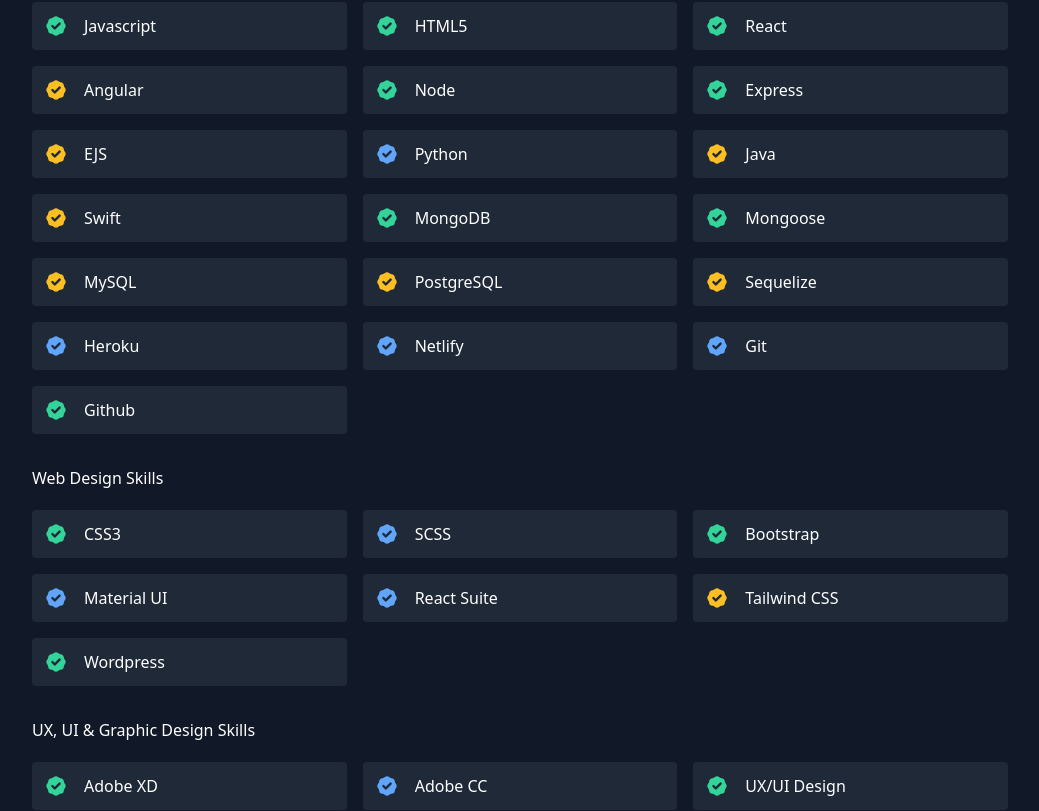
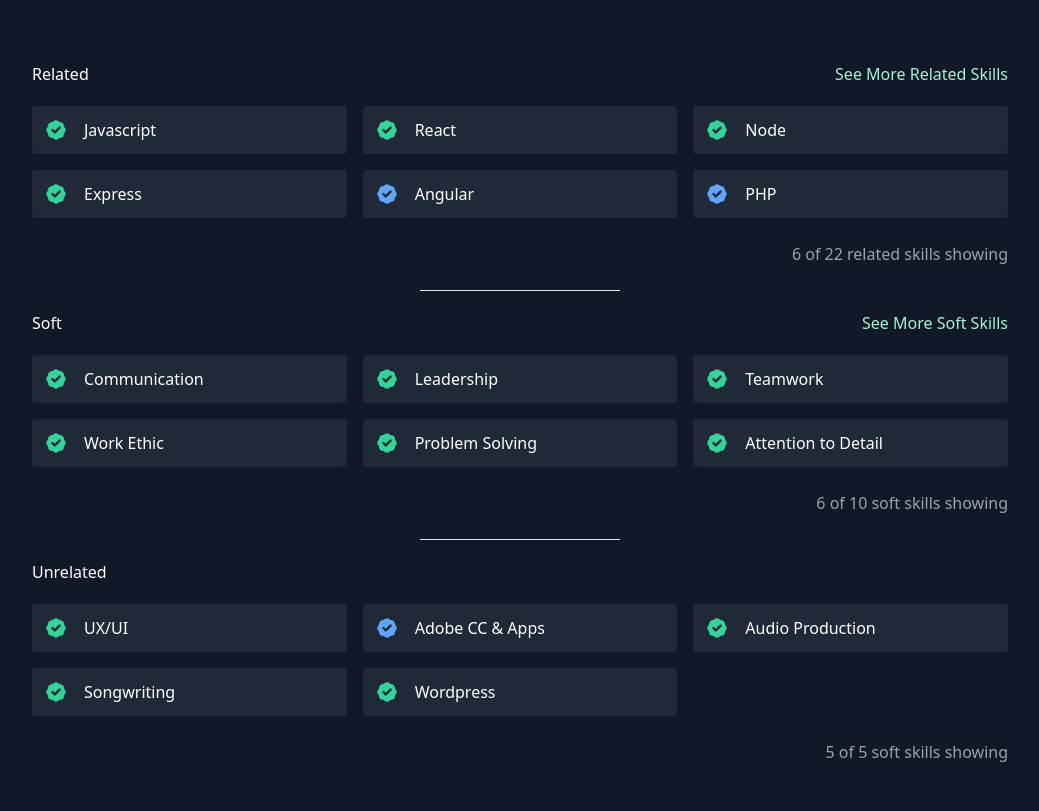
Before and after one commit to matthewrapp/my-portfolio, a React (Create React App) app: page / in a window 1280 px wide. Shown: the part 1780-2591 px from the top of the page, without its empty margins (120-1159 px from the left). Built offline with nearby package versions, Linux system fonts and the light colour scheme.

Commit message:
pushing new updates

```diff
--- a/src/components/About.js
+++ b/src/components/About.js
@@ -11,9 +11,21 @@
             </h1>
             <h3 className="title-font text-white text-1xl sm:text2xl mb-4">Web Full-Stack Developer</h3>
           <p className="mb-8 leading-relaxed">
-                Currently, a senior at BYU-Idaho, set to graduate in December of 2021.<br />
-                My major is Web Design & Development and minoring in Computer Science. Although I love to program, I also will graduate with a UX/UI Certificate, to help develop my eye and mind to become a Full-Stack Developer. <br /><br />
-                Side note.... this portfolio/resumé is built using React.js.
+              Currently working as a full-time software engineer for Shine Solar.
+              December 2021, I graduated from BYU-Idaho with a major in Web Development
+              and minor in Computer Science. I love to create software, finding ways
+              to improve my life and the life of someone else through different
+              technologies and software is something I enjoy. I also love to write
+              and produce music and am currently part of an electro-pop
+              duo <a
+                href="https://luckycoinmusic.com"
+                target="_blank" rel="noopener noreferrer"
+                className="text-green-500 underline">Lucky Coin</a>. This gives me more opportunities to be creative, work with others,
+              and strengthen my leadership and communication skills.
+
+              <br /> <br />
+
+              Side note.... this portfolio/resumé is built using React.js.
           </p>
         <div className="flex justify-center">
             <a
--- a/src/components/Footer.js
+++ b/src/components/Footer.js
@@ -52,7 +52,7 @@
     <section id="footer" className='bg-gray-800'>
       <div className="container mx-auto flex px-10 py-16 md:flex-row flex-col items-center justify-center">
         <div className="lg:flex-grow flex flex-col items-center mb-16 md:mb-0 text-center xl:w-1/2 lg:w-1/2 md:w-3/4 sm:w-full">
-            <div className="flex flex-row justify-between xl:w-1/2 lg:w-1/2 md:w-3/4 sm:w-full">
+            <div className="flex flex-wrap flex-row justify-between xl:w-1/2 lg:w-1/2 md:w-3/4 sm:w-full">
                 <SocialIcon url="https://www.linkedin.com/in/matthewrapp-/" target='_blank' bgColor='transparent' fgColor='#fff' />
                 <SocialIcon url="https://github.com/matthewrapp" target='_blank' bgColor='transparent' fgColor='#fff'  />
                 <SocialIcon url="https://www.instagram.com/matthewrapp" target='_blank' bgColor='transparent' fgColor='#fff'  />
--- a/src/components/Navbar.js
+++ b/src/components/Navbar.js
@@ -1,7 +1,25 @@
 // import { ArrowRightIcon } from "@heroicons/react/solid";
-import React from "react";
+import React, {useEffect, useState} from "react";
 
 export default function Navbar() {
+  const [showNav, setShowNav] = useState(true);
+
+  // constructor
+  useEffect(() => {
+    if (window.innerWidth < 767) setShowNav(false)
+    else setShowNav(true);
+  }, []);
+
+  useEffect(() => {
+    window.addEventListener('resize', () => {
+      if (window.innerWidth < 767) setShowNav(false)
+      else setShowNav(true);
+    });
+
+    return window.removeEventListener('resize', () => { return ;})
+  });
+
+  if (showNav) {
     return (
       <header className="bg-gray-800 md:sticky top-0 z-10">
         <div className="container mx-auto flex flex-wrap p-5 flex-col md:flex-row items-center">
@@ -15,17 +33,11 @@
               <a href="#skills" className="md:mr-5 hover:text-white">
                 Skills
               </a>
-          <a href="https://drive.google.com/file/d/1agheXdhAhibtr_kQdQFAoKOV2WKeujHW/view?usp=sharing" target='_blank' rel="noopener noreferrer" className="md:mr-5 hover:text-white">
+              <a href="https://drive.google.com/file/d/1486RclCQb9ZPYk3r0Rp_CrNt8Qx2fe20/view?usp=sharing" target='_blank' rel="noopener noreferrer" className="md:mr-5 hover:text-white">
                 Resumé
               </a>
             </nav>
-        {/* <a
-          href="#contact"
-          className="inline-flex items-center bg-gray-800 border-0 py-1 px-3 focus:outline-none hover:bg-gray-700 rounded text-base mt-4 md:mt-0">
-          Contact Matthew
-          <ArrowRightIcon className="w-4 h-4 ml-1" />
-        </a> */}
         </div>
-    </header>
-  );
+      </header>)
+    } else return null;
 }
--- a/src/components/Skills.js
+++ b/src/components/Skills.js
@@ -1,10 +1,13 @@
 import { BadgeCheckIcon, ChipIcon } from "@heroicons/react/solid";
-import React from "react";
-import { devSkills, webDesignSkills, uxSkills } from "../data";
+import React, {useState} from "react";
+import { relatedSkills, softSkills, unrelatedSkills } from "../data";
 
-function skillBadges(array) {
-  return array.map((skill) => (
-      <div key={skill.skill} className="p-2 sm:w-1/3 w-full">
+function skillBadges(array, index, limit) {
+  const maxToReturn = limit + index;
+  return array.map((skill, i) => {
+      if (maxToReturn > i) {
+        return (
+          <div key={i} className="p-2 sm:w-1/3 w-full">
             <div className="bg-gray-800 rounded flex p-3 h-full items-center">
               <BadgeCheckIcon className={`${skill.lvl === 'great' ? 'text-green-400' : ''} ${skill.lvl === 'good' ? 'text-blue-400' : ''} ${skill.lvl === 'okay' ? 'text-yellow-400' : ''} w-6 h-6 flex-shrink-0 mr-4`} />
               <span className="title-font font-medium text-white">
@@ -12,10 +15,17 @@
               </span>
             </div>
           </div>
-    ))
+        )
+      } else return null
+  })
 }
 
 export default function Skills() {
+  const LIMIT = 6;
+  const [moreRelatedSkillsIndex, setMoreRelatedSkillsIndex] = useState(0);
+  const [moreSoftSkillsIndex, setMoreSoftSkillsIndex] = useState(0);
+  const [moreUnrelatedSkillsIndex, setMoreUnrelatedSkillsIndex] = useState(0);
+
   return (
     <section id="skills">
       <div className="container px-5 py-10 mx-auto">
@@ -43,21 +53,73 @@
           </div>
         </div>
         <div className="lg:w-4/5 sm:mx-auto mb-6 -mx-2">
-          <h3 className="title-font text-white text-1xl sm:text2xl mb-3 pl-2">Development/Programming Skills</h3>
+          <div className="flex justify-between">
+            <h3 className="title-font text-white text-1xl sm:text2xl mb-3 pl-2">Related</h3>
+            {relatedSkills.length > moreRelatedSkillsIndex + LIMIT &&
+              <button className="inline-flex bg-transparent-500 border-0 focus:outline-none text-green-200 hover:text-green-400 rounded text-1xl sm:text2xl mb-3 px-2"
+                onClick={() => setMoreRelatedSkillsIndex(prevVal => prevVal + LIMIT)}>
+                See More Related Skills
+              </button>
+            }
+          </div>
+
           <div className="flex flex-wrap">
-            {skillBadges(devSkills)}
+            {skillBadges(relatedSkills, moreRelatedSkillsIndex, LIMIT)}
+          </div>
+
+          <div className="text-grey mt-4 text-1xl sm:text2xl text-right pr-2">
+            {relatedSkills.length <= moreRelatedSkillsIndex + LIMIT ?
+              `${relatedSkills.length} of ${relatedSkills.length} related skills showing`  : `${LIMIT + moreRelatedSkillsIndex} of ${relatedSkills.length} related skills showing`
+            }
           </div>
         </div>
+
+        <hr style={{ width: "200px", margin: "20px auto", borderTopWidth: ".5px" }} />
+
         <div className="lg:w-4/5 sm:mx-auto mb-6 -mx-2">
-          <h3 className="title-font text-white text-1xl sm:text2xl mb-3 pl-2">Web Design Skills</h3>
+          <div className="flex justify-between">
+            <h3 className="title-font text-white text-1xl sm:text2xl mb-3 pl-2">Soft</h3>
+            {softSkills.length > moreSoftSkillsIndex + LIMIT &&
+                <button className="inline-flex bg-transparent-500 border-0 focus:outline-none text-green-200 hover:text-green-400 rounded text-1xl sm:text2xl mb-3 px-2"
+                  onClick={() => setMoreSoftSkillsIndex(prevVal => prevVal + LIMIT)}>
+                  See More Soft Skills
+                </button>
+            }
+          </div>
+
           <div className="flex flex-wrap">
-            {skillBadges(webDesignSkills)}
+            {skillBadges(softSkills, moreSoftSkillsIndex, LIMIT)}
+          </div>
+
+          <div className="text-grey mt-4 text-1xl sm:text2xl text-right pr-2">
+            {softSkills.length <= moreSoftSkillsIndex + LIMIT ?
+              `${softSkills.length} of ${softSkills.length} soft skills showing`  : `${LIMIT + moreSoftSkillsIndex} of ${softSkills.length} soft skills showing`
+            }
           </div>
         </div>
+
+        <hr style={{ width: "200px", margin: "20px auto", borderTopWidth: ".5px" }} />
+
         <div className="lg:w-4/5 sm:mx-auto mb-6 -mx-2">
-          <h3 className="title-font text-white text-1xl sm:text2xl mb-3 pl-2">UX, UI & Graphic Design Skills</h3>
+          <h3 className="title-font text-white text-1xl sm:text2xl mb-3 pl-2">Unrelated</h3>
+
+          {unrelatedSkills.length > moreUnrelatedSkillsIndex + LIMIT &&
+            <div className="text-center m-auto">
+              <button className="inline-flex text-white bg-green-500 border-0 py-2 px-6 focus:outline-none hover:bg-green-600 rounded text-lg"
+                onClick={() => setMoreUnrelatedSkillsIndex(prevVal => prevVal + LIMIT)}>
+                See More Unrelated Skills
+              </button>
+            </div>
+          }
+
           <div className="flex flex-wrap">
-            {skillBadges(uxSkills)}
+            {skillBadges(unrelatedSkills, moreUnrelatedSkillsIndex, LIMIT)}
+          </div>
+
+          <div className="text-grey mt-4 text-1xl sm:text2xl text-right pr-2">
+            {unrelatedSkills.length <= moreUnrelatedSkillsIndex + LIMIT ?
+              `${unrelatedSkills.length} of ${unrelatedSkills.length} soft skills showing`  : `${LIMIT + moreUnrelatedSkillsIndex} of ${unrelatedSkills.length} soft skills showing`
+            }
           </div>
         </div>
       </div>
--- a/src/data.js
+++ b/src/data.js
@@ -61,135 +61,65 @@
   },
 ];
 
-export const devSkills = [
-  {
-    skill: 'Javascript',
-    lvl: 'great'
-  },
-  {
-    skill: 'HTML5',
-    lvl: 'great'
-  },
-  {
-    skill: 'React',
-    lvl: 'great'
-  },
-  {
-    skill: 'Angular',
-    lvl: 'okay'
-  },
-  {
-    skill: 'Node',
-    lvl: 'great'
-  },
-  {
-    skill: 'Express',
-    lvl: 'great'
-  },
-  {
-    skill: 'EJS',
-    lvl: 'okay'
-  },
-  {
-    skill: 'Python',
-    lvl: 'good'
-  },
-  {
-    skill: 'Java',
-    lvl: 'okay'
-  },
-  {
-    skill: 'Swift',
-    lvl: 'okay'
-  },
-  {
-    skill: 'MongoDB',
-    lvl: 'great'
-  },
-  {
-    skill: 'Mongoose',
-    lvl: 'great'
-  },
-  {
-    skill: 'MySQL',
-    lvl: 'okay'
-  },
-  {
-    skill: 'PostgreSQL',
-    lvl: 'okay'
-  },
-  {
-    skill: 'Sequelize',
-    lvl: 'okay'
-  },
-  {
-    skill: 'Heroku',
-    lvl: 'good'
-  },
-  {
-    skill: 'Netlify',
-    lvl: 'good'
-  },
-  {
-    skill: 'Git',
-    lvl: 'good'
-  },
-  {
-    skill: 'Github',
-    lvl: 'great'
-  },
+export const relatedSkills = [
+  { skill: 'Javascript', lvl: 'great' },
+  { skill: 'React', lvl: 'great' },
+  { skill: 'Node', lvl: 'great' },
+  { skill: 'Express', lvl: 'great' },
+  { skill: 'Angular', lvl: 'good' },
+  { skill: 'PHP', lvl: 'good' },
+  { skill: 'Python', lvl: 'good' },
+  { skill: 'Java', lvl: 'good' },
+  { skill: 'Kotlin', lvl: 'okay' },
+  { skill: 'NoSQL', lvl: 'great' },
+  { skill: 'SQL', lvl: 'great' },
+  { skill: 'CSS3', lvl: 'great' },
+  { skill: 'SCSS/SASS', lvl: 'great' },
+  { skill: 'Boostrap', lvl: 'great' },
+  { skill: 'Material UI', lvl: 'great' },
+  { skill: 'Tailwind CSS', lvl: 'good' },
+  { skill: 'Netlify', lvl: 'great' },
+  { skill: 'AWS', lvl: 'okay' },
+  { skill: 'Google Cloud', lvl: 'okay' },
+  { skill: 'Heroku', lvl: 'good' },
+  { skill: 'Git', lvl: 'good' },
+  { skill: 'Github', lvl: 'great' },
+  // { skill: 'MongoDB', lvl: 'great' },
+  // { skill: 'Firebase', lvl: 'good' },
+  // { skill: 'DynamoDB', lvl: 'good' },
+  // { skill: 'Mongoose', lvl: 'great' },
+  // { skill: 'MySQL', lvl: 'okay' },
+  // { skill: 'PostgreSQL', lvl: 'okay' },
+  // { skill: 'Sequelize', lvl: 'okay' },
+];
+
+export const softSkills = [
+  { skill: 'Communication', lvl: 'great' },
+  { skill: 'Leadership', lvl: 'great' },
+  { skill: 'Teamwork', lvl: 'great' },
+  { skill: 'Work Ethic', lvl: 'great' },
+  { skill: 'Problem Solving', lvl: 'great' },
+  { skill: 'Attention to Detail', lvl: 'great' },
+  { skill: 'Creative Thinking', lvl: 'great' },
+  { skill: 'Time Management', lvl: 'great' },
+  { skill: 'Adaptability', lvl: 'great' },
+  { skill: 'Context-Switching', lvl: 'great' },
+];
+
+export const unrelatedSkills = [
+  { skill: 'UX/UI', lvl: 'great' },
+  { skill: 'Adobe CC & Apps', lvl: 'good' },
+  { skill: 'Audio Production', lvl: 'great' },
+  { skill: 'Songwriting', lvl: 'great' },
+  { skill: 'Wordpress', lvl: 'great' },
 ];
 
 export const webDesignSkills = [
-  {
-    skill: 'CSS3',
-    lvl: 'great'
-  },
-  {
-    skill: 'SCSS',
-    lvl: 'good'
-  },
-  {
-    skill: 'Bootstrap',
-    lvl: 'great'
-  },
-  {
-    skill: 'Material UI',
-    lvl: 'good'
-  },
-  {
-    skill: 'React Suite',
-    lvl: 'good'
-  },
-  {
-    skill: 'Tailwind CSS',
-    lvl: 'okay'
-  },
-  {
-    skill: 'Wordpress',
-    lvl: 'great'
-  },
-  // {
-  //   skill: 'Divi Web Builder',
-  //   lvl: 'great'
-  // },
+  { skill: 'CSS3', lvl: 'great' },
+  { skill: 'SCSS', lvl: 'good' },
+  { skill: 'Bootstrap', lvl: 'great' },
+  { skill: 'Material UI', lvl: 'good' },
+  { skill: 'React Suite', lvl: 'good' },
+  { skill: 'Tailwind CSS', lvl: 'okay' },
+  { skill: 'Wordpress', lvl: 'great' },
 ];
-
-export const uxSkills = [
-  {
-    skill: 'Adobe XD',
-    lvl: 'great'
-  },
-  {
-    skill: 'Adobe CC',
-    lvl: 'good'
-  },
-  {
-    skill: 'UX/UI Design',
-    lvl: 'great'
-  },
-  {
-    skill: 'UX/UI Testing',
-    lvl: 'good'
-  }
-];
```
Also changed, not shown: src/components/Contact.js (+0 -103 lines). Lines whose indentation alone changed are shown as unchanged.
